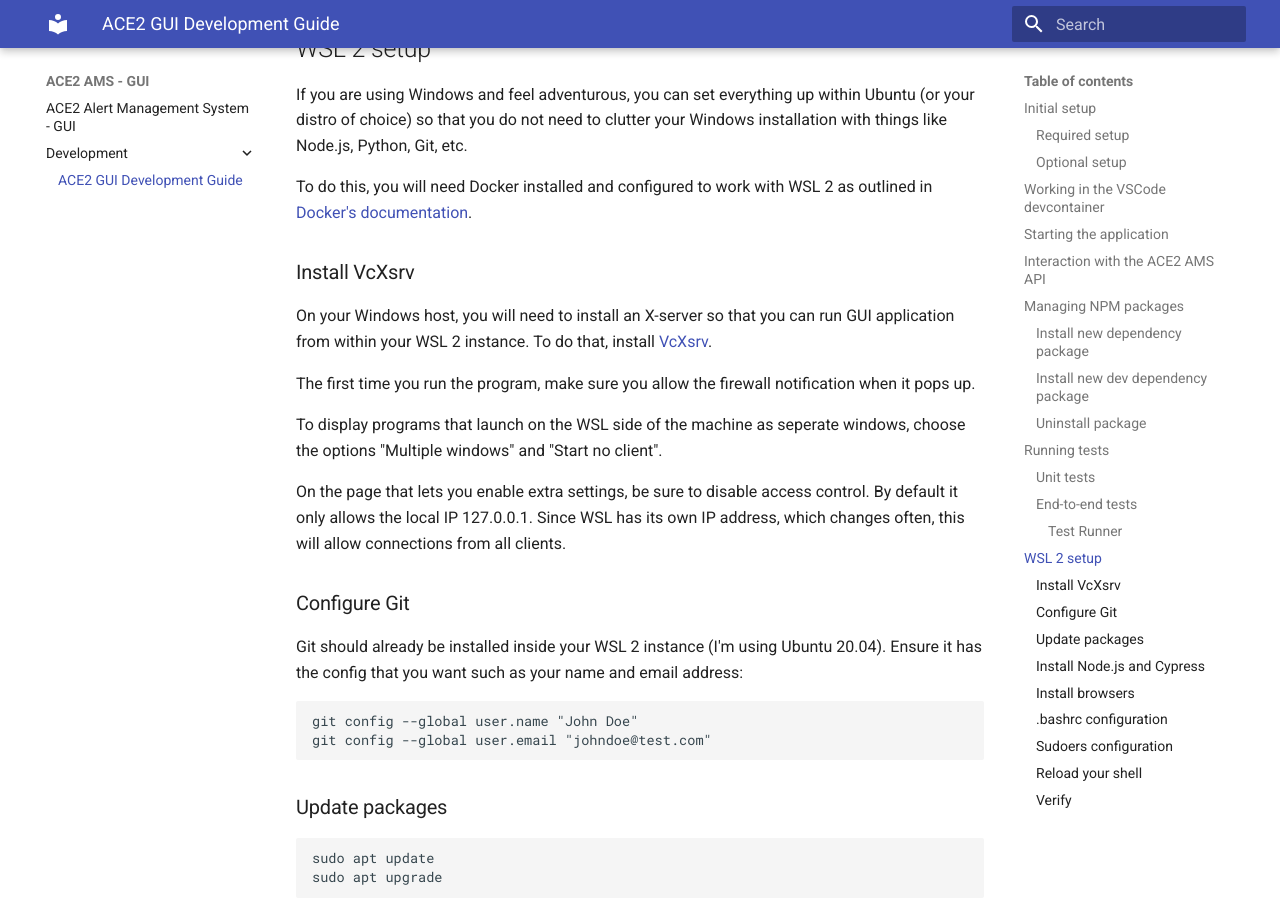
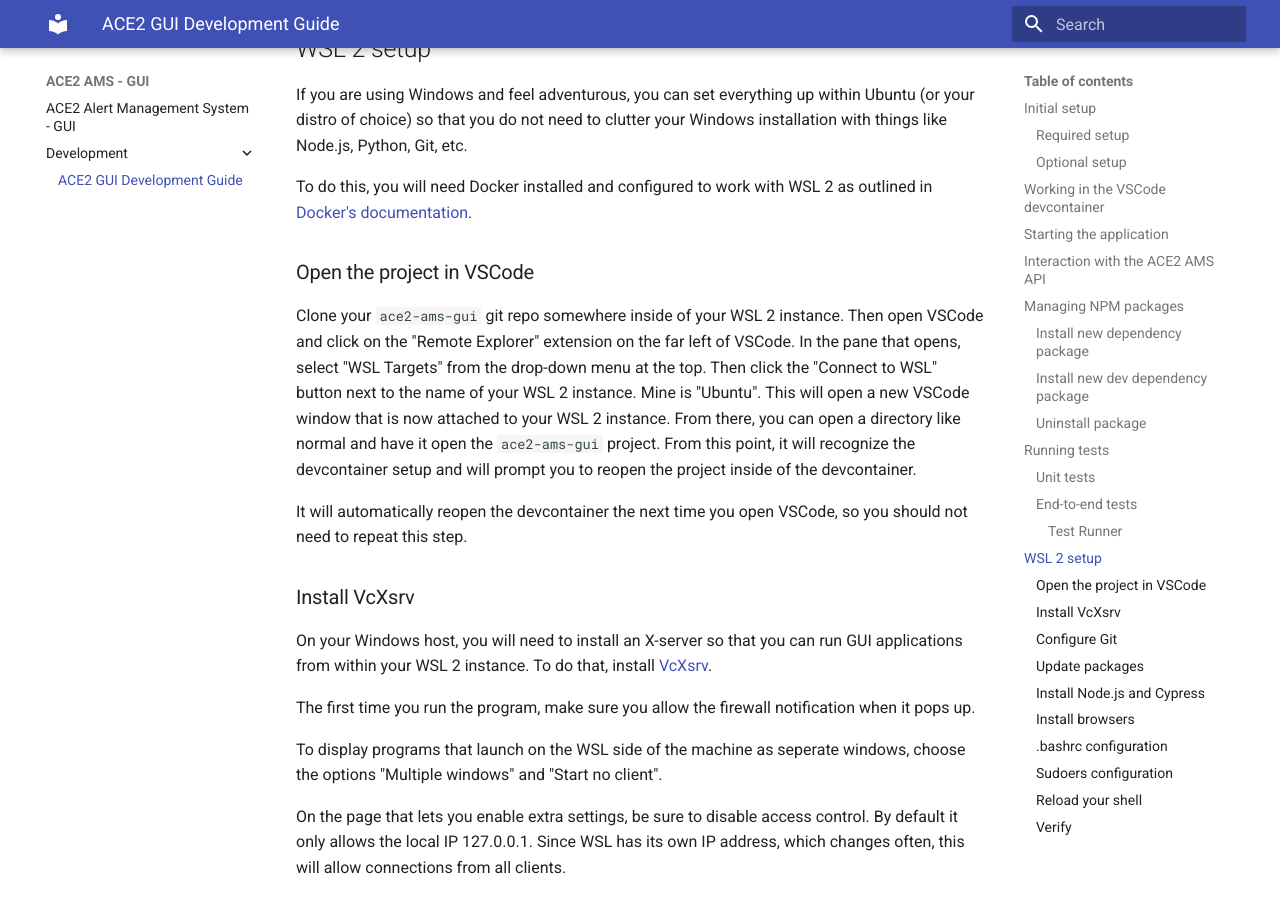
Before and after one commit to seanmcfeely/ace2-ams, an MkDocs documentation site: the page built from docs/development/index.md, in a window 1280 px wide and 900 px high, scrolled down 4349 px. Built offline with MkDocs 1.6.1 and Material for MkDocs 9.7.7, drawn with Linux system fonts in a browser that asks for light colours.

Commit message:
Adds missing WSL 2 docs for opening VSCode

```diff
--- a/docs/development/index.md
+++ b/docs/development/index.md
@@ -144,9 +144,15 @@ If you are using Windows and feel adventurous, you can set everything up within
 
 To do this, you will need Docker installed and configured to work with WSL 2 as outlined in [Docker's documentation](https://docs.docker.com/desktop/windows/wsl/).
 
+### Open the project in VSCode
+
+Clone your `ace2-ams-gui` git repo somewhere inside of your WSL 2 instance. Then open VSCode and click on the "Remote Explorer" extension on the far left of VSCode. In the pane that opens, select "WSL Targets" from the drop-down menu at the top. Then click the "Connect to WSL" button next to the name of your WSL 2 instance. Mine is "Ubuntu". This will open a new VSCode window that is now attached to your WSL 2 instance. From there, you can open a directory like normal and have it open the `ace2-ams-gui` project. From this point, it will recognize the devcontainer setup and will prompt you to reopen the project inside of the devcontainer.
+
+It will automatically reopen the devcontainer the next time you open VSCode, so you should not need to repeat this step.
+
 ### Install VcXsrv
 
-On your Windows host, you will need to install an X-server so that you can run GUI application from within your WSL 2 instance. To do that, install [VcXsrv](https://sourceforge.net/projects/vcxsrv/).
+On your Windows host, you will need to install an X-server so that you can run GUI applications from within your WSL 2 instance. To do that, install [VcXsrv](https://sourceforge.net/projects/vcxsrv/).
 
 The first time you run the program, make sure you allow the firewall notification when it pops up.
 
```
